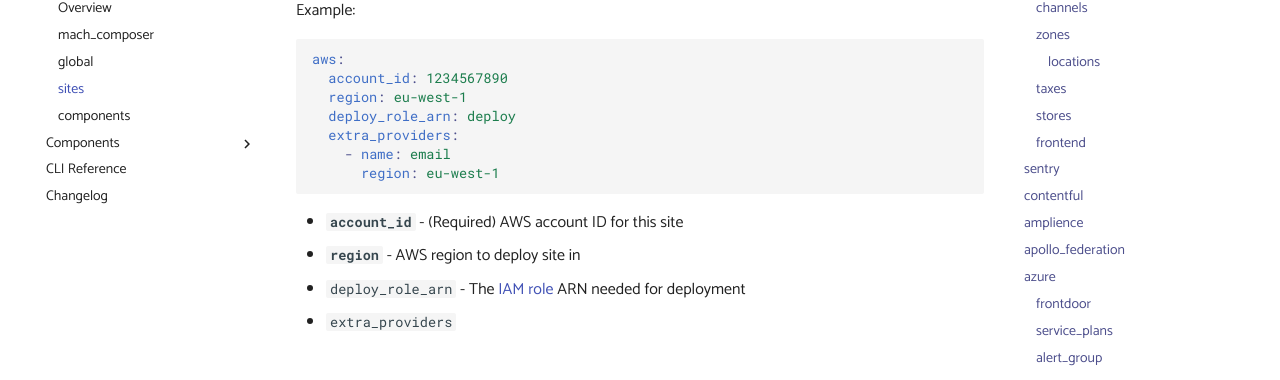
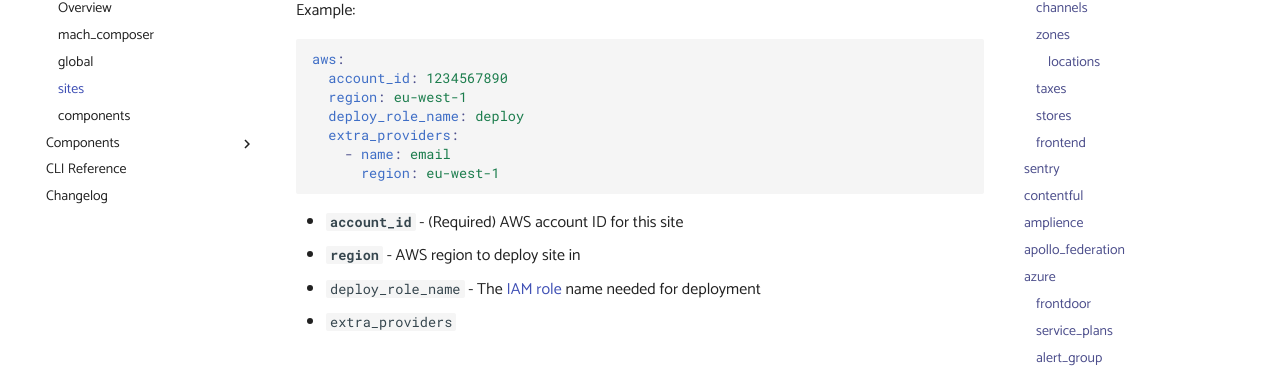
Before and after one commit to mach-composer/mach-composer-cli, an MkDocs documentation site: the page built from docs/src/reference/syntax/sites.md, in a window 1280 px wide and 900 px high, scrolled down 7472 px. Shown: the part 153-533 px from the top of the window. Built offline with MkDocs 1.6.1 and Material for MkDocs 9.7.7, drawn with Linux system fonts in a browser that asks for light colours; a script that is not in the unit is left out; comment, search, counter and statistics services are not loaded.

Commit message:
Rename deploy_role_arn to deploy_role_name

```diff
--- a/docs/src/reference/syntax/sites.md
+++ b/docs/src/reference/syntax/sites.md
@@ -326,7 +326,7 @@ Example:
 aws:
   account_id: 1234567890
   region: eu-west-1
-  deploy_role_arn: deploy
+  deploy_role_name: deploy
   extra_providers:
     - name: email
       region: eu-west-1
@@ -334,7 +334,7 @@ aws:
 
 - **`account_id`** - (Required) AWS account ID for this site
 - **`region`** - AWS region to deploy site in
-- `deploy_role_arn` - The [IAM role](./prerequisites/aws#iam-deploy-role) ARN needed for deployment
+- `deploy_role_name` - The [IAM role](./prerequisites/aws#iam-deploy-role) name needed for deployment
 - `extra_providers`
 
 
--- a/schema.json
+++ b/schema.json
@@ -751,7 +751,7 @@
         "region": {
           "type": "string"
         },
-        "deploy_role_arn": {
+        "deploy_role_name": {
           "type": "string"
         },
         "extra_providers": {
```
Also changed, not shown: CHANGELOG.md, 2 other files.
